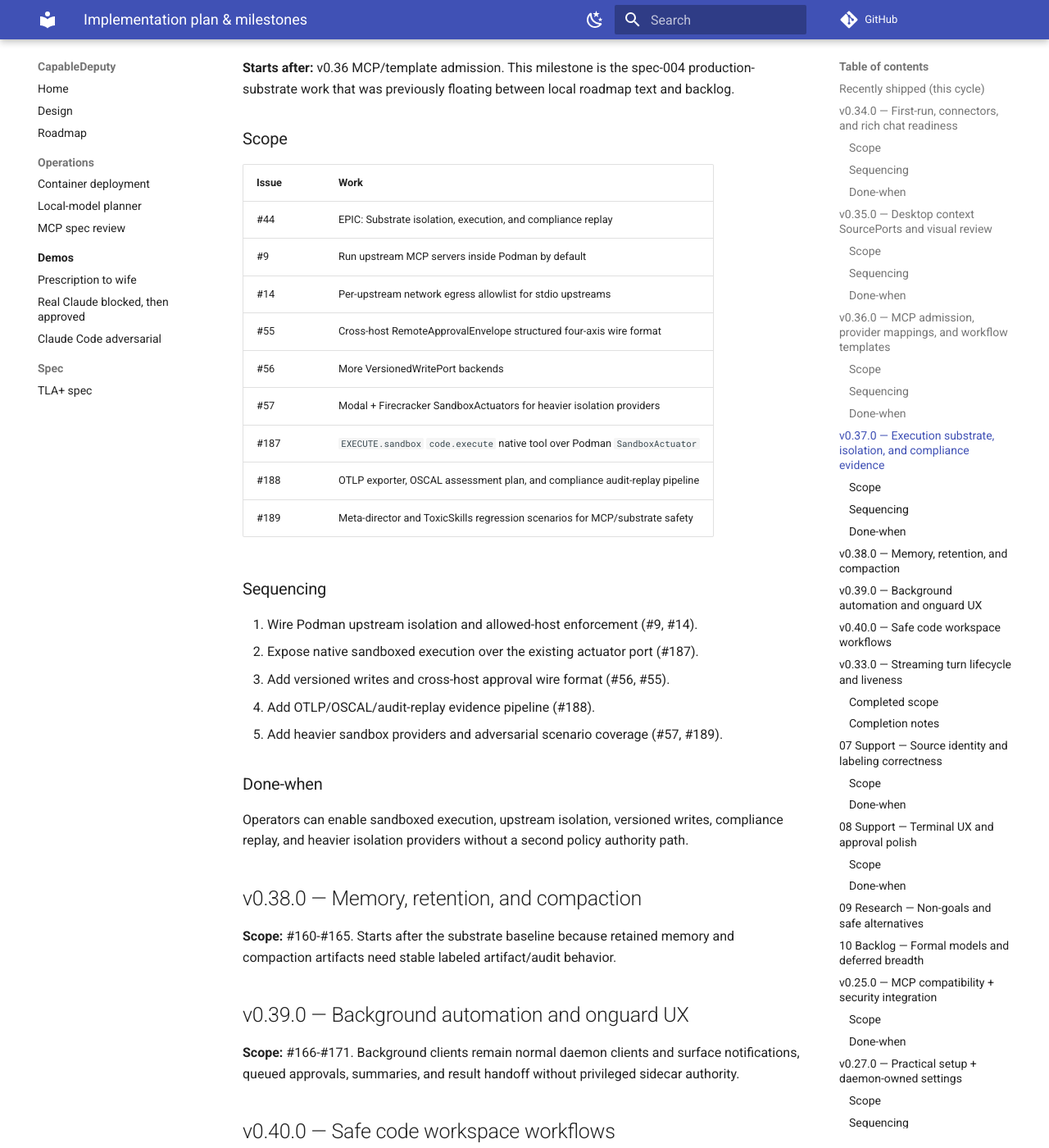
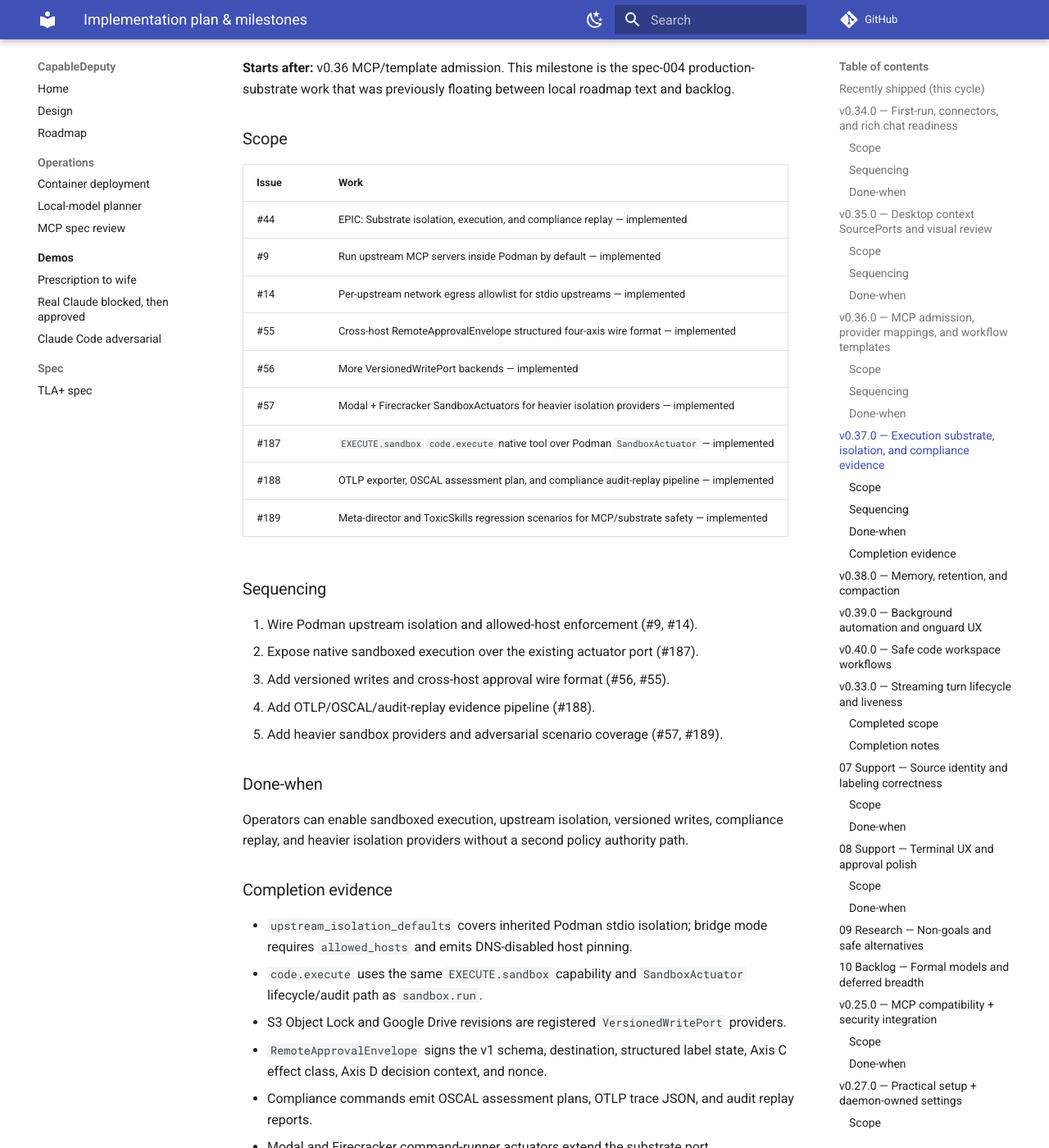
Before and after one commit to marctjones/capabledeputy, an MkDocs documentation site: the page built from docs/implementation-plan.md, in a window 1280 px wide and 1400 px high, scrolled down 7394 px. Shown: the whole window at 82% size. Built offline with MkDocs 1.6.1 and Material for MkDocs 9.7.7, drawn with Linux system fonts in a browser that asks for light colours; comment, search, counter and statistics services are not loaded; some of the changed text lies outside the part shown.

```diff
--- a/docs/implementation-plan.md
+++ b/docs/implementation-plan.md
@@ -240,15 +240,15 @@ roadmap text and backlog.
 
 | Issue | Work |
 |---|---|
-| #44 | EPIC: Substrate isolation, execution, and compliance replay |
-| #9 | Run upstream MCP servers inside Podman by default |
-| #14 | Per-upstream network egress allowlist for stdio upstreams |
-| #55 | Cross-host RemoteApprovalEnvelope structured four-axis wire format |
-| #56 | More VersionedWritePort backends |
-| #57 | Modal + Firecracker SandboxActuators for heavier isolation providers |
-| #187 | `EXECUTE.sandbox` `code.execute` native tool over Podman `SandboxActuator` |
-| #188 | OTLP exporter, OSCAL assessment plan, and compliance audit-replay pipeline |
-| #189 | Meta-director and ToxicSkills regression scenarios for MCP/substrate safety |
+| #44 | EPIC: Substrate isolation, execution, and compliance replay — implemented |
+| #9 | Run upstream MCP servers inside Podman by default — implemented |
+| #14 | Per-upstream network egress allowlist for stdio upstreams — implemented |
+| #55 | Cross-host RemoteApprovalEnvelope structured four-axis wire format — implemented |
+| #56 | More VersionedWritePort backends — implemented |
+| #57 | Modal + Firecracker SandboxActuators for heavier isolation providers — implemented |
+| #187 | `EXECUTE.sandbox` `code.execute` native tool over Podman `SandboxActuator` — implemented |
+| #188 | OTLP exporter, OSCAL assessment plan, and compliance audit-replay pipeline — implemented |
+| #189 | Meta-director and ToxicSkills regression scenarios for MCP/substrate safety — implemented |
 
 ### Sequencing
 
@@ -263,6 +263,22 @@ roadmap text and backlog.
 Operators can enable sandboxed execution, upstream isolation, versioned writes,
 compliance replay, and heavier isolation providers without a second policy
 authority path.
+
+### Completion evidence
+
+- `upstream_isolation_defaults` covers inherited Podman stdio isolation; bridge
+  mode requires `allowed_hosts` and emits DNS-disabled host pinning.
+- `code.execute` uses the same `EXECUTE.sandbox` capability and
+  `SandboxActuator` lifecycle/audit path as `sandbox.run`.
+- S3 Object Lock and Google Drive revisions are registered
+  `VersionedWritePort` providers.
+- `RemoteApprovalEnvelope` signs the v1 schema, destination, structured label
+  state, Axis C effect class, Axis D decision context, and nonce.
+- Compliance commands emit OSCAL assessment plans, OTLP trace JSON, and audit
+  replay reports.
+- Modal and Firecracker command-runner actuators extend the substrate port.
+- Meta-director and ToxicSkills tests verify malicious MCP descriptions/metadata
+  cannot bypass strict classification or operator capability overrides.
 
 ## v0.38.0 — Memory, retention, and compaction
 
```
Also changed, not shown: ROADMAP.md (+27 -9 lines).
